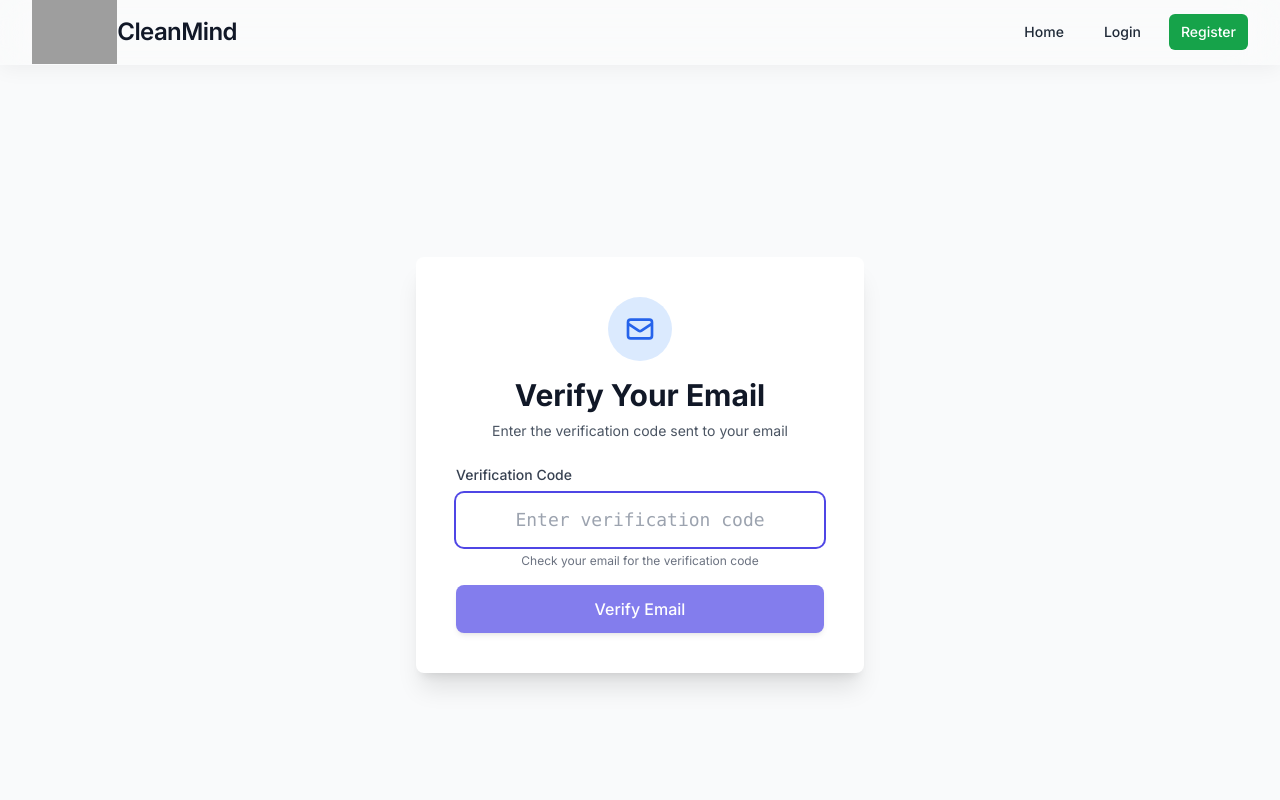
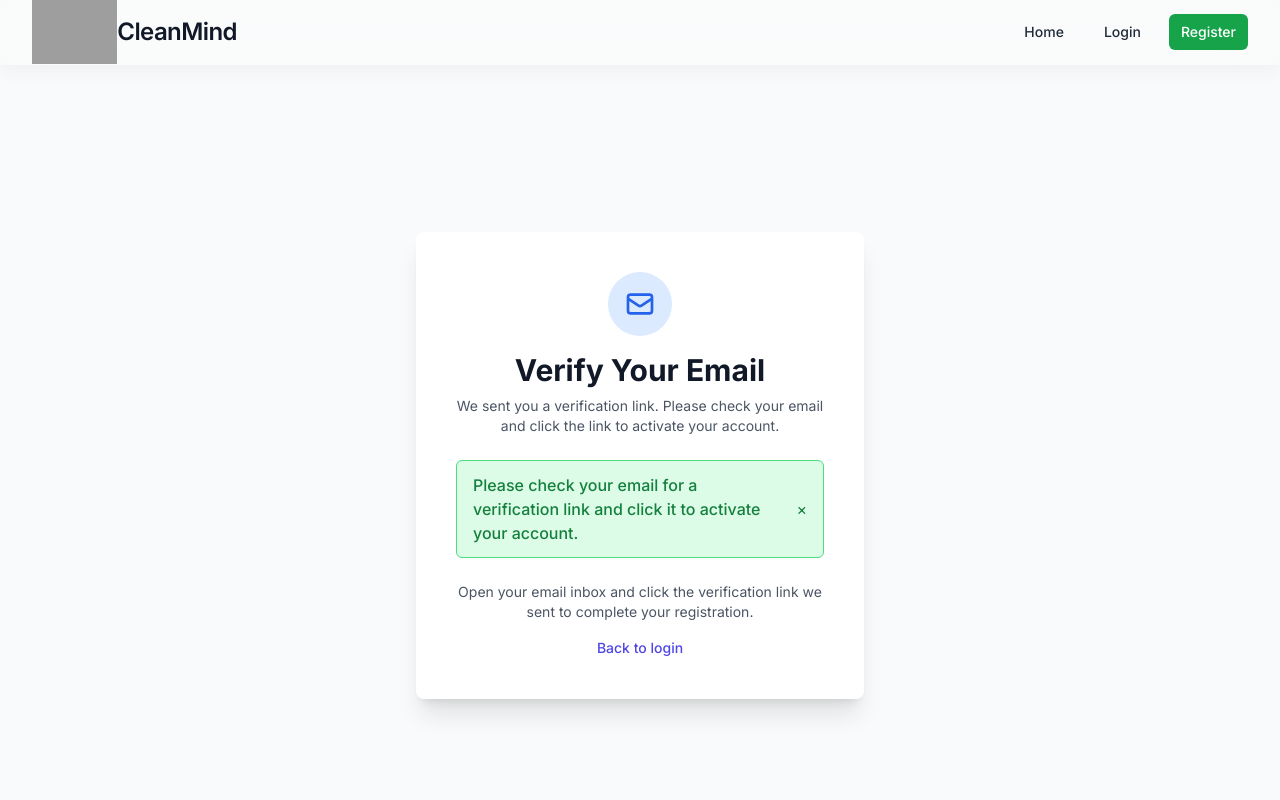
Before and after one commit to veryahsan/clean_mind_client, a React (Vite) app: page /verify-code in a window 1280 px wide. Shown: the top 800 px of the page. Built offline with nearby package versions, Linux system fonts and the light colour scheme; grey boxes are pictures that could not be loaded.

Commit message:
remove verification code input fields from signup flow

```diff
--- a/src/pages/accounts/Login.jsx
+++ b/src/pages/accounts/Login.jsx
@@ -60,7 +60,7 @@ const Login = () => {
         // Get user email from error response if available
         const userEmail = errorData.email || errorData.errors?.email || "";
 
-        // Redirect to verification code page
+        // Redirect to "check your email" verification info page
         navigate("/verify-code", {
           state: {
             email: userEmail,
--- a/src/pages/accounts/Register.jsx
+++ b/src/pages/accounts/Register.jsx
@@ -60,15 +60,13 @@ const Register = () => {
       // Handle standardized response format
       const responseData = response.data;
       if (responseData.success) {
-        // Get verification token from response
-        const verificationToken = responseData.data?.verification_token;
         const userEmail = responseData.data?.email || email;
 
-        // Redirect to verification page with token
+        // Redirect to "check your email" verification info page
         navigate("/verify-code", {
           state: {
-            verification_token: verificationToken,
             email: userEmail,
+            fromRegistration: true,
           },
         });
       }
--- a/src/pages/accounts/VerifyCode.jsx
+++ b/src/pages/accounts/VerifyCode.jsx
@@ -9,72 +9,26 @@ import Box from "@mui/material/Box";
 const VerifyCode = () => {
   const navigate = useNavigate();
   const location = useLocation();
-  const [verificationCode, setVerificationCode] = useState("");
   const [loading, setLoading] = useState(false);
   const [error, setError] = useState("");
-  const [success, setSuccess] = useState(false);
   const [message, setMessage] = useState("");
   const [email, setEmail] = useState("");
 
-  // Get token and email from location state (passed from registration or login)
+  // Get email and context from location state (passed from registration or login)
   useEffect(() => {
-    if (location.state?.verification_token) {
-      setVerificationCode(location.state.verification_token);
-    }
     if (location.state?.email) {
       setEmail(location.state.email);
     }
 
-    // Show message if coming from login
+    // Contextual info message
     if (location.state?.fromLogin) {
-      setMessage("Please verify your email address to activate your account. Enter the verification code sent to your email.");
-      setTimeout(() => setMessage(""), 5000);
+      setMessage("Your email is not verified. We have sent you a verification link. Please check your email and click the link to activate your account.");
+    } else if (location.state?.fromRegistration) {
+      setMessage("We have sent you a verification link. Please check your email and click the link to activate your account.");
+    } else {
+      setMessage("Please check your email for a verification link and click it to activate your account.");
     }
   }, [location.state]);
-
-  const handleVerify = async (e) => {
-    e.preventDefault();
-
-    if (!verificationCode.trim()) {
-      setError("Please enter the verification code");
-      return;
-    }
-
-    setLoading(true);
-    setError("");
-    setSuccess(false);
-
-    try {
-      const response = await api.get(`verify-email/${verificationCode.trim()}/`);
-      const responseData = response.data;
-
-      // Handle standardized response format
-      if (responseData.success) {
-        setSuccess(true);
-        setMessage(responseData.message || "Email verified successfully!");
-
-        // Redirect to login after 2 seconds
-        setTimeout(() => {
-          navigate("/login", { replace: true });
-        }, 2000);
-      } else {
-        setError(responseData.message || "Verification failed");
-      }
-    } catch (err) {
-      const errorData = err.response?.data;
-
-      // Handle standardized error format
-      if (errorData && errorData.success === false) {
-        setError(errorData.message || "Verification failed");
-      } else if (errorData?.message) {
-        setError(errorData.message);
-      } else {
-        setError("An error occurred during verification. Please try again.");
-      }
-    } finally {
-      setLoading(false);
-    }
-  };
 
   const handleResend = async () => {
     if (!email) {
@@ -91,9 +45,6 @@ const VerifyCode = () => {
 
       if (responseData.success) {
         setMessage(responseData.message || "Verification email sent successfully!");
-        if (responseData.data?.verification_token) {
-          setVerificationCode(responseData.data.verification_token);
-        }
         setTimeout(() => setMessage(""), 3000);
       } else {
         setError(responseData.message || "Failed to send verification email");
@@ -129,58 +80,27 @@ const VerifyCode = () => {
             Verify Your Email
           </h2>
           <p className="text-sm text-gray-600 dark:text-gray-400">
-            {email ? `We sent a verification code to ${email}` : "Enter the verification code sent to your email"}
+            {email
+              ? `We sent a verification link to ${email}. Please click the link in your email to verify your account.`
+              : "We sent you a verification link. Please check your email and click the link to activate your account."}
           </p>
         </div>
 
         <SuccessMessage message={message} onDismiss={() => setMessage("")} />
         <ErrorMessage message={error} />
 
-        {success ? (
-          <div className="text-center">
-            <div className="mx-auto w-16 h-16 bg-green-100 dark:bg-green-900 rounded-full flex items-center justify-center mb-4">
-              <svg
-                className="w-8 h-8 text-green-600 dark:text-green-400"
-                fill="none"
-                stroke="currentColor"
-                viewBox="0 0 24 24"
-              >
-                <path
-                  strokeLinecap="round"
-                  strokeLinejoin="round"
-                  strokeWidth={2}
-                  d="M5 13l4 4L19 7"
-                />
-              </svg>
-            </div>
-            <p className="text-gray-600 dark:text-gray-400 mb-4">{message}</p>
-            <p className="text-sm text-gray-500 dark:text-gray-400">Redirecting to login...</p>
-          </div>
-        ) : (
-          <form onSubmit={handleVerify} className="space-y-4">
-            <div>
-              <label className="block mb-2 text-sm font-medium text-gray-700 dark:text-gray-200">
-                Verification Code
-              </label>
-              <input
-                type="text"
-                value={verificationCode}
-                onChange={(e) => setVerificationCode(e.target.value)}
-                className="w-full px-4 py-3 border border-gray-300 dark:border-gray-600 rounded-lg focus:outline-none focus:ring-2 focus:ring-primary focus:border-transparent dark:bg-gray-700 dark:text-white transition text-center font-mono text-lg"
-                placeholder="Enter verification code"
-                disabled={loading}
-                autoFocus
-              />
-              <p className="text-gray-500 dark:text-gray-400 text-xs mt-1.5 text-center">
-                Check your email for the verification code
-              </p>
-            </div>
+        <div className="space-y-4">
+          <p className="text-gray-600 dark:text-gray-400 text-sm text-center">
+            Open your email inbox and click the verification link we sent to complete your registration.
+          </p>
 
+          {email && (
             <button
-              type="submit"
-              disabled={loading || !verificationCode.trim()}
+              type="button"
+              onClick={handleResend}
+              disabled={loading}
               className={`w-full flex justify-center items-center gap-2 bg-primary hover:bg-primaryHover text-white py-3 rounded-lg font-medium transition shadow-md hover:shadow-lg ${
-                loading || !verificationCode.trim() ? "opacity-70 cursor-not-allowed" : ""
+                loading ? "opacity-70 cursor-not-allowed" : ""
               }`}
             >
               {loading && (
@@ -188,21 +108,18 @@ const VerifyCode = () => {
                   <CircularProgress size={20} color="inherit" />
                 </Box>
               )}
-              {loading ? "Verifying..." : "Verify Email"}
+              {loading ? "Sending..." : "Resend verification email"}
             </button>
+          )}
 
-            {email && (
-              <button
-                type="button"
-                onClick={handleResend}
-                disabled={loading}
-                className="w-full text-sm text-primary hover:text-primaryHover font-medium hover:underline transition"
-              >
-                Resend verification code
-              </button>
-            )}
-          </form>
-        )}
+          <button
+            type="button"
+            onClick={() => navigate("/login")}
+            className="w-full text-sm text-primary hover:text-primaryHover font-medium hover:underline transition"
+          >
+            Back to login
+          </button>
+        </div>
       </div>
     </div>
   );
```
Also changed, not shown: src/utils/imageUtils.js (line endings or trailing spaces).
